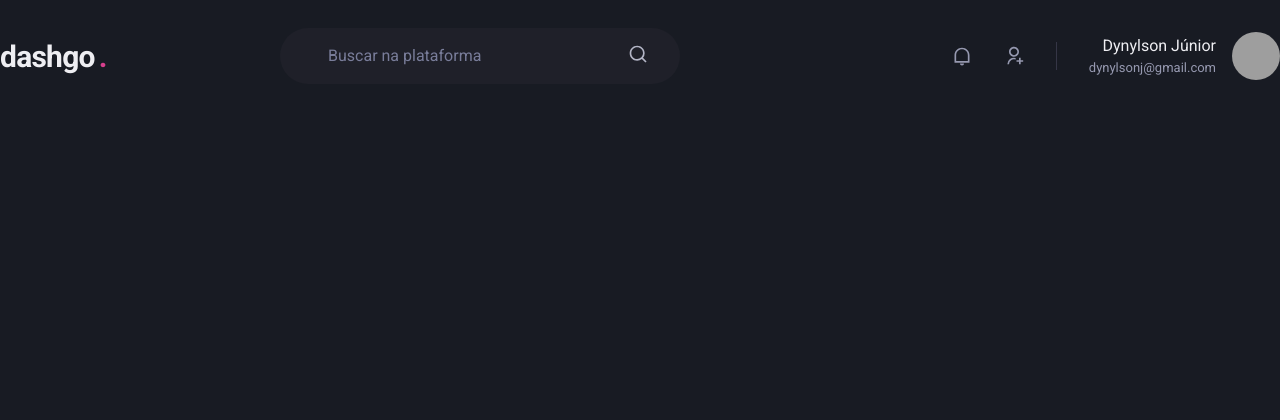
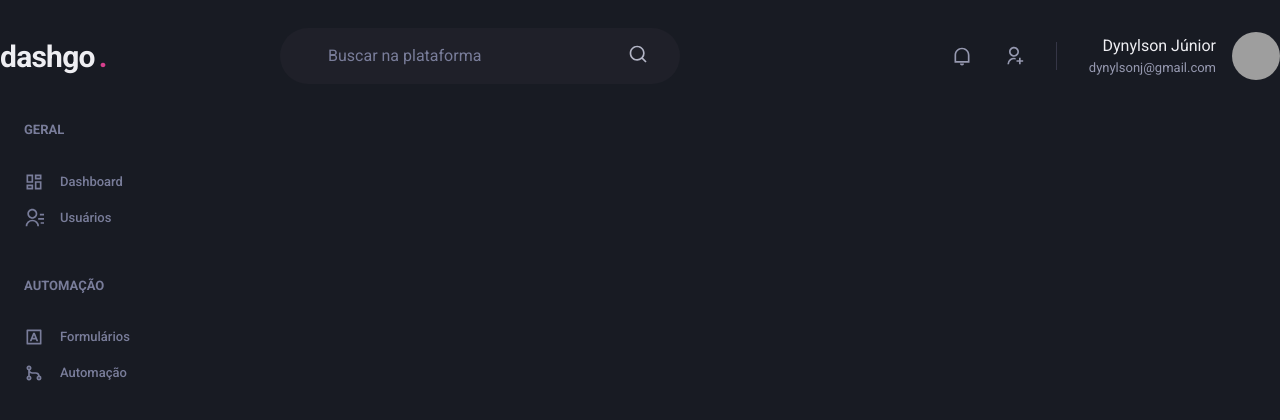
Before and after one commit to Dynylson/dashgo, a Next.js app: page /dashboard in a window 1280 px wide. Shown: the top 420 px of the page. Built offline with nearby package versions, Linux system fonts and the light colour scheme; grey boxes are pictures that could not be loaded.

Commit message:
Componente Sidebar

```diff
--- /dev/null
+++ b/src/components/Sidebar.tsx
@@ -0,0 +1,54 @@
+import { Box, Stack, Text, Link, Icon } from "@chakra-ui/react";
+import {
+  RiContactsLine,
+  RiDashboardLine,
+  RiGitMergeLine,
+  RiInputMethodLine,
+} from "react-icons/ri";
+
+export function Sidebar() {
+  return (
+    <Box as="aside" w="64" mr="8">
+      <Stack spacing="12" align="flex-start">
+        <Box>
+          <Text fontWeight="bold" color="gray.400" fontSize="small">
+            GERAL
+            <Stack spacing="4" mt="8" align="stretch">
+              <Link display="flex">
+                <Icon as={RiDashboardLine} fontSize="20" />
+                <Text ml="4" fontWeight="medium">
+                  Dashboard
+                </Text>
+              </Link>
+              <Link display="flex">
+                <Icon as={RiContactsLine} fontSize="20" />
+                <Text ml="4" fontWeight="medium">
+                  Usuários
+                </Text>
+              </Link>
+            </Stack>
+          </Text>
+        </Box>
+        <Box>
+          <Text fontWeight="bold" color="gray.400" fontSize="small">
+            AUTOMAÇÃO
+            <Stack spacing="4" mt="8" align="stretch">
+              <Link display="flex">
+                <Icon as={RiInputMethodLine} fontSize="20" />
+                <Text ml="4" fontWeight="medium">
+                  Formulários
+                </Text>
+              </Link>
+              <Link display="flex">
+                <Icon as={RiGitMergeLine} fontSize="20" />
+                <Text ml="4" fontWeight="medium">
+                  Automação
+                </Text>
+              </Link>
+            </Stack>
+          </Text>
+        </Box>
+      </Stack>
+    </Box>
+  );
+}
--- a/src/pages/dashboard.tsx
+++ b/src/pages/dashboard.tsx
@@ -1,5 +1,15 @@
+import { Flex } from "@chakra-ui/react";
 import { Header } from "../components/Header";
+import { Sidebar } from "../components/Sidebar";
 
 export default function Dashboard() {
-  return <Header />;
+  return (
+    <Flex direction="column" h="100vh">
+      <Header />
+
+      <Flex w="100%" my="6" maxWidth={1480} mx="auto" px="6">
+        <Sidebar />
+      </Flex>
+    </Flex>
+  );
 }
```
